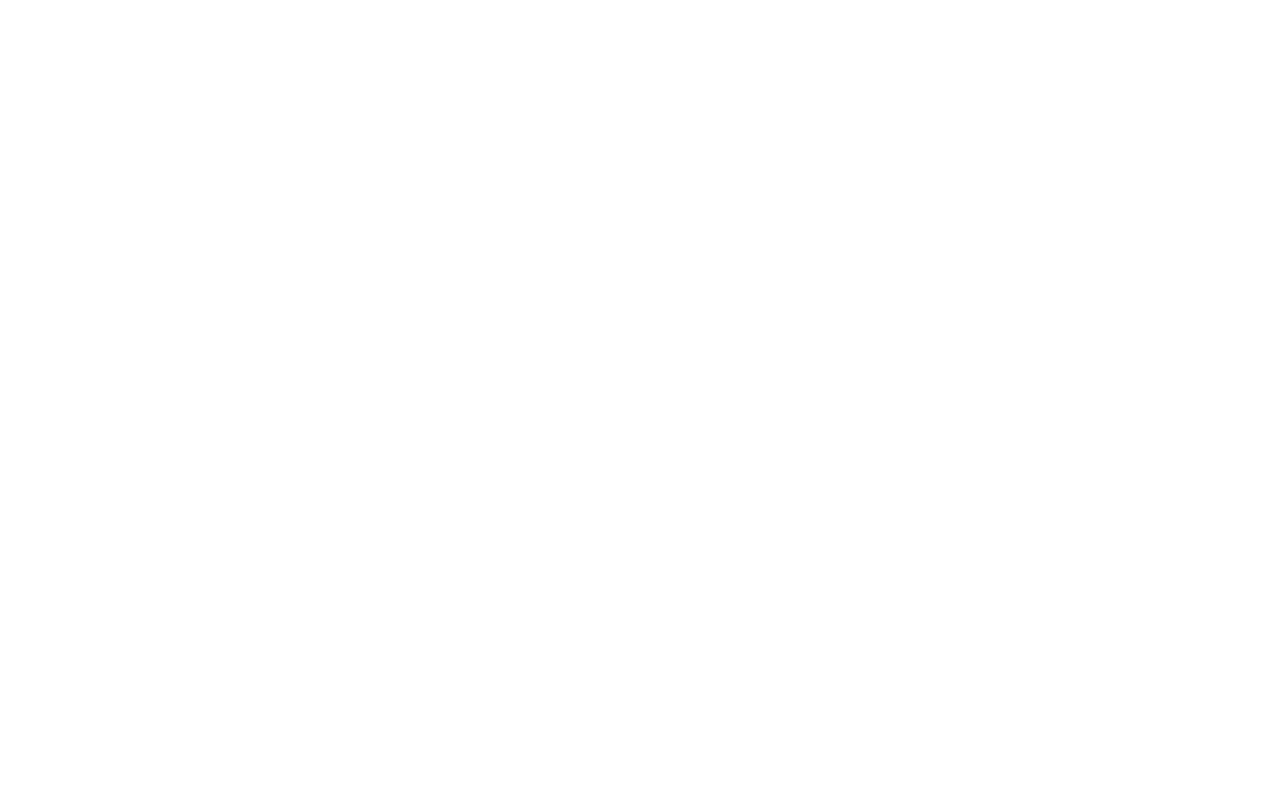
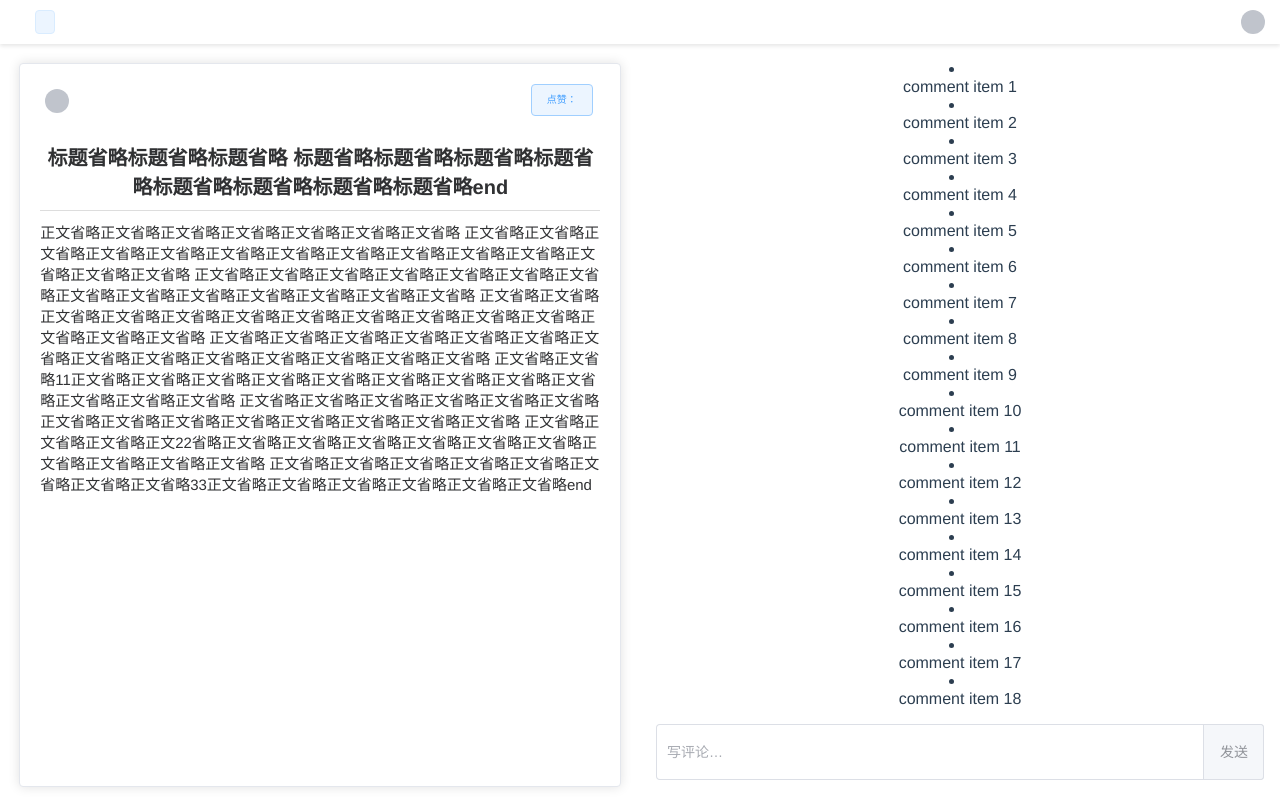
Before and after one commit to HoraceHuang-ui/StudyCommunity, a Vue app: page /postinfo in a window 1280 px wide. Before the commit this address had no page. Built offline with nearby package versions, Linux system fonts and the light colour scheme; no server answers.

Commit message:
PostInfoPage, adaptive 2-col layout

```diff
--- a/src/components/MainPostCard.vue
+++ b/src/components/MainPostCard.vue
@@ -2,6 +2,7 @@
 import { ref, onMounted } from 'vue'
 import axios from 'axios'
 import { ApiGet } from '../utils/req'
+import { useRouter } from 'vue-router'
 
 const props = defineProps({
 	postID: String
@@ -43,10 +44,16 @@
 	} catch (error) {
 		console.error(error);
 	}
-});
+})
 
+const router = useRouter()
 const cardClick = () => {
-	console.log('clicked ' + postInfo.value.postId)
+	router.push({
+		name: 'postinfo',
+		query: {
+			postId: postInfo.value.postId
+		}
+	})
 }
 </script>
 
@@ -54,7 +61,9 @@
 	<el-card class="main-width post-card" @click="cardClick" shadow="hover" :body-style="{ padding: '10px' }">
 		<div class="card-header">
 			<div class="card-header-left">
-				<el-avatar size="small" :src="this.tempAvatar" style="margin: 5px;"></el-avatar>
+				<el-avatar v-if="!userInfo.avatar || userInfo.avatar == ''" size="small" :src="this.tempAvatar"
+					style="margin: 5px;"></el-avatar>
+				<el-avatar v-else size="small" :src="userInfo.avatar" style="margin: 5px;"></el-avatar>
 				<div style="padding-top: 9px; margin-left: 5px; font-size: 10px;">{{ userInfo.name }}</div>
 			</div>
 			<div style="margin-top: 9px; margin-right: 7px; font-size: 10px;">点赞：{{ postInfo.likes }}</div>
@@ -66,8 +75,7 @@
 		</div>
 		<div class="detail-block"></div>
 		<!-- https://avatars.githubusercontent.com/u/67905897?v=4 -->
-		<el-image v-if="postInfo.image && postInfo.image != ''" :src="postInfo.image"
-			class="body-image" />
+		<el-image v-if="postInfo.image && postInfo.image != ''" :src="postInfo.image" class="body-image" />
 		<div class="body-detail">{{ postInfo.detail }} 正文省略正文省略正文省略正文省略正文省略正文省略正文省略
 			正文省略正文省略正文省略正文省略正文省略正文省略正文省略正文省略正文省略正文省略正文省略正文省略正文省略正文省略</div>
 	</el-card>
--- /dev/null
+++ b/src/components/PostInfoCard.vue
@@ -0,0 +1,165 @@
+<script setup>
+import { ref, onMounted } from 'vue'
+import axios from 'axios'
+import { ApiGet } from '../utils/req'
+import { useRouter } from 'vue-router'
+
+const props = defineProps({
+	postId: String
+})
+
+const postInfo = ref({
+	username: '',
+	postId: '',
+	title: '',
+	detail: '',
+	clazzId: '',
+	likes: '',
+	image: '',
+	video: '',
+	postTime: ''
+})
+const userInfo = ref({
+	username: '',
+	name: '',
+	clazzId: '',
+	schoolId: '',
+	sex: '',
+	role: '',
+	avatar: '',
+	cover: ''
+})
+const tempAvatar = ref('https://cube.elemecdn.com/3/7c/3ea6beec64369c2642b92c6726f1epng.png');
+
+onMounted(async () => {
+	try {
+		const postResp = await ApiGet('post/get?postId=' + props.postId)
+		// const response = await axios.get('/api/post/get', { postId: props.postID })
+		console.log(postResp)
+		postInfo.value = postResp.obj
+
+		const userResp = await ApiGet('getUserinfoById?username=' + postInfo.value.username)
+		console.log(userResp)
+		userInfo.value = userResp.obj
+	} catch (error) {
+		console.error(error);
+	}
+})
+
+const likeClick = () => {
+	console.log('hit like')
+}
+</script>
+
+<template>
+	<el-card class="post-info-card">
+		<div class="card-header">
+			<div class="card-header-left">
+				<el-avatar size="small" :src="userInfo.avatar" style="margin: 5px;"></el-avatar>
+				<div style="padding-top: 9px; margin-left: 5px; font-size: 10px;">{{ userInfo.name }}</div>
+			</div>
+			<el-button style="margin-right: 7px; font-size: 10px;" type="primary" plain @click="likeClick">点赞：{{
+				postInfo.likes }}</el-button>
+		</div>
+		<el-scrollbar class="body-title" height="84vh">
+			<div>
+				<div class="info-title">{{ postInfo.title }} 标题省略标题省略标题省略
+					标题省略标题省略标题省略标题省略标题省略标题省略标题省略标题省略end</div>
+				<div class="info-time">{{ postInfo.postTime }}</div>
+				<div class="separator"></div>
+			</div>
+			<!-- https://avatars.githubusercontent.com/u/67905897?v=4 -->
+			<el-image v-if="postInfo.image && postInfo.image != ''" :src="postInfo.image" class="body-image" />
+			<div class="body-detail">{{ postInfo.detail }} 正文省略正文省略正文省略正文省略正文省略正文省略正文省略
+				正文省略正文省略正文省略正文省略正文省略正文省略正文省略正文省略正文省略正文省略正文省略正文省略正文省略正文省略
+				正文省略正文省略正文省略正文省略正文省略正文省略正文省略正文省略正文省略正文省略正文省略正文省略正文省略正文省略
+				正文省略正文省略正文省略正文省略正文省略正文省略正文省略正文省略正文省略正文省略正文省略正文省略正文省略正文省略
+				正文省略正文省略正文省略正文省略正文省略正文省略正文省略正文省略正文省略正文省略正文省略正文省略正文省略正文省略
+				正文省略正文省略11正文省略正文省略正文省略正文省略正文省略正文省略正文省略正文省略正文省略正文省略正文省略正文省略
+				正文省略正文省略正文省略正文省略正文省略正文省略正文省略正文省略正文省略正文省略正文省略正文省略正文省略正文省略
+				正文省略正文省略正文省略正文22省略正文省略正文省略正文省略正文省略正文省略正文省略正文省略正文省略正文省略正文省略
+				正文省略正文省略正文省略正文省略正文省略正文省略正文省略正文省略33正文省略正文省略正文省略正文省略正文省略正文省略end
+			</div>
+			<div style="height: 5vh;"></div>
+		</el-scrollbar>
+	</el-card>
+</template>
+
+<style scoped>
+.post-info-card {
+	width: 94%;
+	height: 90.5vh;
+	margin-left: 3%;
+	margin-top: 3%;
+}
+
+.card-header {
+	display: flex;
+	flex-direction: row;
+	justify-content: space-between;
+	max-height: 10px;
+}
+
+.card-header-left {
+	display: flex;
+	flex-direction: row;
+	align-content: flex-start;
+}
+
+.text {
+	font-size: 14px;
+}
+
+.item {
+	margin-bottom: 18px;
+}
+
+.post-card {
+	display: flex;
+	flex-direction: column;
+}
+
+.body-title {
+	margin-top: 6vh;
+}
+
+.info-title {
+	font-weight: bold;
+	font-size: 20px;
+	width: 98%;
+	margin-left: 6px;
+}
+
+.info-time {
+	font-size: 8px;
+	width: 98%;
+	color: #555;
+	margin-left: 6px;
+}
+
+.separator {
+	border-top: 1px solid #ddd;
+	margin: 10px 0;
+}
+
+.detail-block {
+	display: flex;
+	flex-direction: column;
+	justify-content: center;
+	align-content: center;
+}
+
+.body-image {
+	width: 80%;
+	max-width: 30vh;
+	max-height: 30vh;
+	border-radius: 10%;
+}
+
+.body-detail {
+	text-align: left;
+	font-size: 15px;
+	position: relative;
+	margin-top: 1vh;
+}
+</style>
--- a/src/pages/MainPage.vue
+++ b/src/pages/MainPage.vue
@@ -58,7 +58,7 @@
 			</el-col>
 		</el-row>
 	</div>
-	<el-container class="common-layout">
+	<el-container>
 		<el-main>
 			<el-button class="main-width" type="primary" :icon="Edit" plain @click="newPostClick">写一条动态…</el-button>
 			<li v-if="posts.length != 0" v-for="post in posts" class="cards-list">
--- /dev/null
+++ b/src/pages/PostInfoPage.vue
@@ -0,0 +1,130 @@
+<script setup>
+import { ref, onMounted } from 'vue'
+import PostInfoCard from '../components/PostInfoCard.vue'
+import { useRoute } from 'vue-router'
+import { Token } from '../utils/storage';
+import { ApiGet } from '../utils/req'
+
+const route = useRoute()
+const postID = route.query.postId
+
+const userInfo = ref({
+    username: '',
+    name: '',
+    clazzId: '',
+    schoolId: '',
+    sex: '',
+    role: '',
+    avatar: '',
+    cover: ''
+})
+const roles = ['班主任', '老师', '家长', '学生']
+const commentText = ref('')
+const commentToId = ref('')  // empty: to post
+
+onMounted(async () => {
+    try {
+        const userResp = await ApiGet('getUserinfoByToken?token=' + Token.getToken())
+        console.log(userResp)
+        userInfo.value = userResp.obj
+    } catch (error) {
+        console.error(error);
+    }
+})
+
+const sendComment = () => {
+    console.log('hit send' + commentToId.value)
+}
+</script>
+
+<template>
+    <div class="navbar">
+        <el-row>
+            <el-col :span="12">
+                <div class="header-left">
+                    <div class="navbar-item">{{ userInfo.schoolId }}</div>
+                    <div class="navbar-item">{{ userInfo.clazzId }}</div>
+                    <el-tag class="navbar-item">{{ roles[userInfo.role - 1] }}</el-tag>
+                </div>
+            </el-col>
+            <el-col :span="12">
+                <div class="header-right">
+                    <el-dropdown class="navbar-item">{{ userInfo.name }}<el-icon
+                            class="el-icon--right"><arrow-down /></el-icon></el-dropdown>
+                    <!-- https://avatars.githubusercontent.com/u/67905897?v=4 -->
+                    <el-avatar :src="userInfo.avatar" size="small" class="navbar-item"></el-avatar>
+                </div>
+            </el-col>
+        </el-row>
+    </div>
+    <el-row>
+        <el-col :span="12">
+            <PostInfoCard :postId="postID"></PostInfoCard>
+        </el-col>
+        <el-col :span="12" class="comments-area">
+            <el-scrollbar height="95vh">
+                <li v-for="o in 100">
+                    <div>comment item {{ o }}</div>
+                </li>
+                <div style="height: 15.5vh;"></div>
+            </el-scrollbar>
+            <div class="bottom-input-container">
+                <el-input placeholder="写评论…" v-model="commentText" class="bottom-input">
+                    <template #append>
+                        <el-button @click="sendComment">发送</el-button>
+                    </template>
+                </el-input>
+            </div>
+        </el-col>
+    </el-row>
+</template>
+
+<style>
+.navbar {
+    position: sticky;
+    padding: 10px;
+    z-index: 2001;
+    top: 0px;
+    width: 100%;
+    left: 0px;
+    background-color: white;
+    /* 阴影  水平阴影距离，垂直阴影距离， 模糊尺寸， 阴影尺寸 颜色*/
+    box-shadow: 0 2px 4px 0 rgb(0, 0, 0, 10%);
+}
+
+.navbar-item {
+    margin: 0 5px 0 5px;
+}
+
+.main-width {
+    width: 50%;
+    min-width: 300px;
+}
+
+.header-left {
+    display: flex;
+    flex-direction: row;
+    height: 100%;
+}
+
+.header-right {
+    display: flex;
+    flex-direction: row;
+    justify-content: flex-end;
+}
+
+.comments-area {
+    height: 85vh;
+    padding: 2vh;
+}
+
+.bottom-input-container {
+    height: 9vh;
+    padding-top: 2vh;
+}
+
+.bottom-input {
+    height: 100%;
+    width: 100%;
+}
+</style>
--- a/src/router.js
+++ b/src/router.js
@@ -1,6 +1,7 @@
 import * as VueRouter from "vue-router";
 import MainPage from "./pages/MainPage.vue";
 import LoginPage from "./pages/LoginPage.vue";
+import PostInfoPage from "./pages/PostInfoPage.vue";
 
 // const originalPush = VueRouter.prototype.push
 // VueRouter.prototype.push = function push(location) {
@@ -20,6 +21,11 @@
       path: "/clientmain",
       component: MainPage,
     },
+    {
+      name: "postinfo",
+      path: "/postinfo",
+      component: PostInfoPage,
+    },
   ],
 });
 
--- a/vite.config.js
+++ b/vite.config.js
@@ -8,7 +8,7 @@
     // set a proxy to backend entry point
     proxy: {
       "/api": {
-        target: "http://192.168.1.107:8083",
+        target: "http://1.117.52.175:8083",
         changeOrigin: true,
         rewrite: (path) => path.replace(/^\/api/, ""),
       },
```
